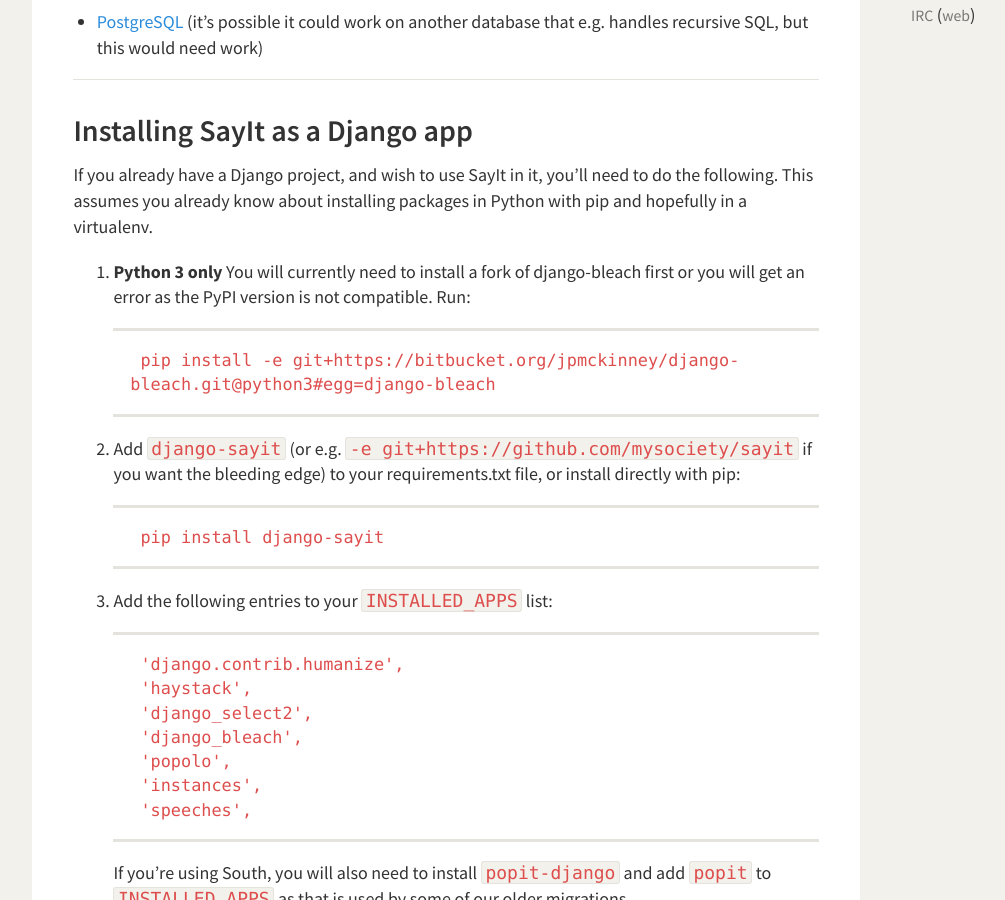
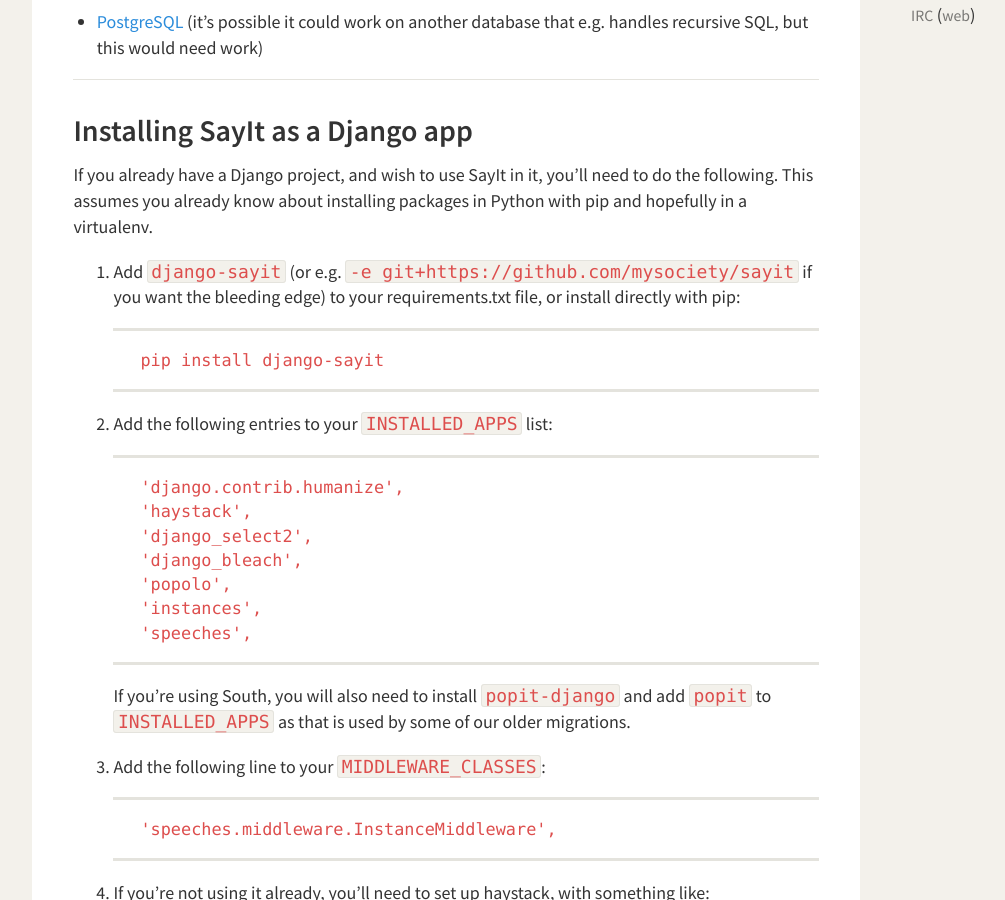
Before and after one commit to mysociety/sayit, a Jekyll site: the page built from install.md, in a window 1280 px wide and 900 px high, scrolled down 367 px. Shown: the whole window, without its empty margins (56-1061 px from the left). Built offline with Jekyll 4.4.1, drawn with Linux system fonts in a browser that asks for light colours; some of the changed text lies outside the part shown.

Commit message:
No longer need to install special fork.
Now points directly at fork hosted on PyPI.

```diff
--- a/install.md
+++ b/install.md
@@ -19,11 +19,6 @@
 If you already have a Django project, and wish to use SayIt in it, you'll need
 to do the following. This assumes you already know about installing packages in
 Python with pip and hopefully in a virtualenv.
-
-1. **Python 3 only** You will currently need to install a fork of django-bleach
-first or you will get an error as the PyPI version is not compatible. Run:
-
-        pip install -e git+https://bitbucket.org/jpmckinney/django-bleach.git@python3#egg=django-bleach
 
 1. Add `django-sayit` (or e.g. `-e git+https://github.com/mysociety/sayit` if you
 want the bleeding edge) to your requirements.txt file, or install directly with
@@ -113,11 +108,6 @@
         virtualenv --no-site-packages virtualenv-sayit
         source virtualenv-sayit/bin/activate
 
-1. **Python 3 only** You will currently need to install a fork of django-bleach
-first or you will get an error as the PyPI version is not compatible. Run:
-
-        pip install -e git+https://bitbucket.org/jpmckinney/django-bleach.git@python3#egg=django-bleach
-
 1. Install the required python packages:
 
         cd sayit
```
